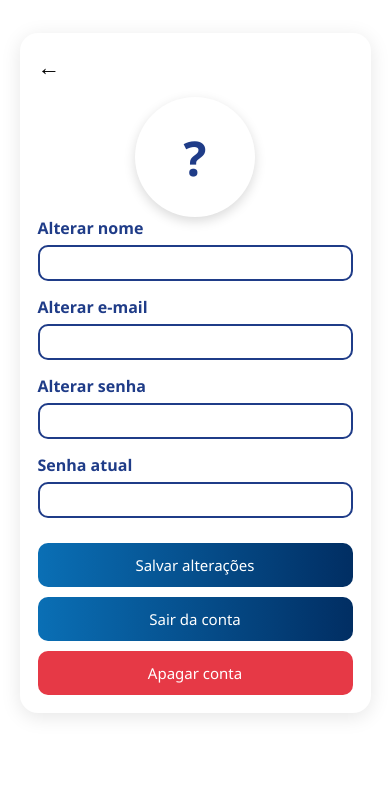
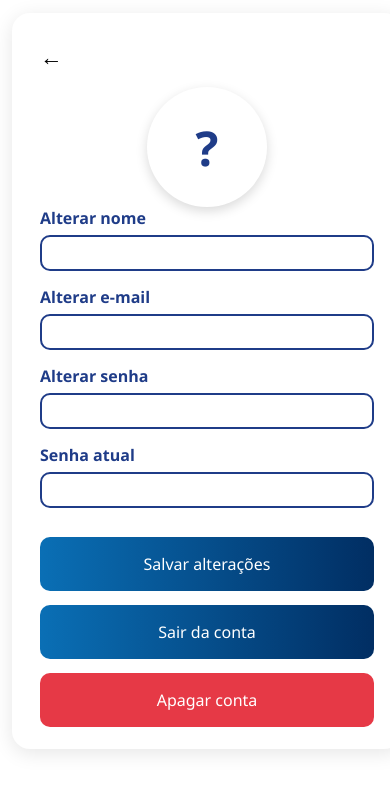
Before and after one commit to PedroNunesc/PI_Front-End, a plain HTML site: page html/tela_p_usuario.html in a window 390 px wide. Shown: the part 87-878 px from the top of the page. Before the commit the page ends 844 px from the top, so only its background shows below. Drawn offline with Linux system fonts and the light colour scheme; no server answers; sample sign-in values are in the browser's storage.

Commit message:
Update tela_p_usuario.css

```diff
--- a/css/tela_p_usuario.css
+++ b/css/tela_p_usuario.css
@@ -174,18 +174,24 @@ body {
     font-size: 1.4rem;
   }
 
-  .card {
-    max-width: 90%;
-    padding: 18px;
-  }
-
-  .btn {
-    font-size: 15px;
-    padding: 12px;
-  }
-
   .input-group input {
     font-size: 14px;
     padding: 8px;
   }
+
+   body {
+    padding-bottom: 25px;
+  }
+
+  .card {
+    margin: 20px 12px 30px 12px;
+    padding-bottom: 22px;
+  }
+
+  .btn {
+    padding: 16px;
+    font-size: 16px;
+    margin-top: 14px;
+  }
+
 }
```
